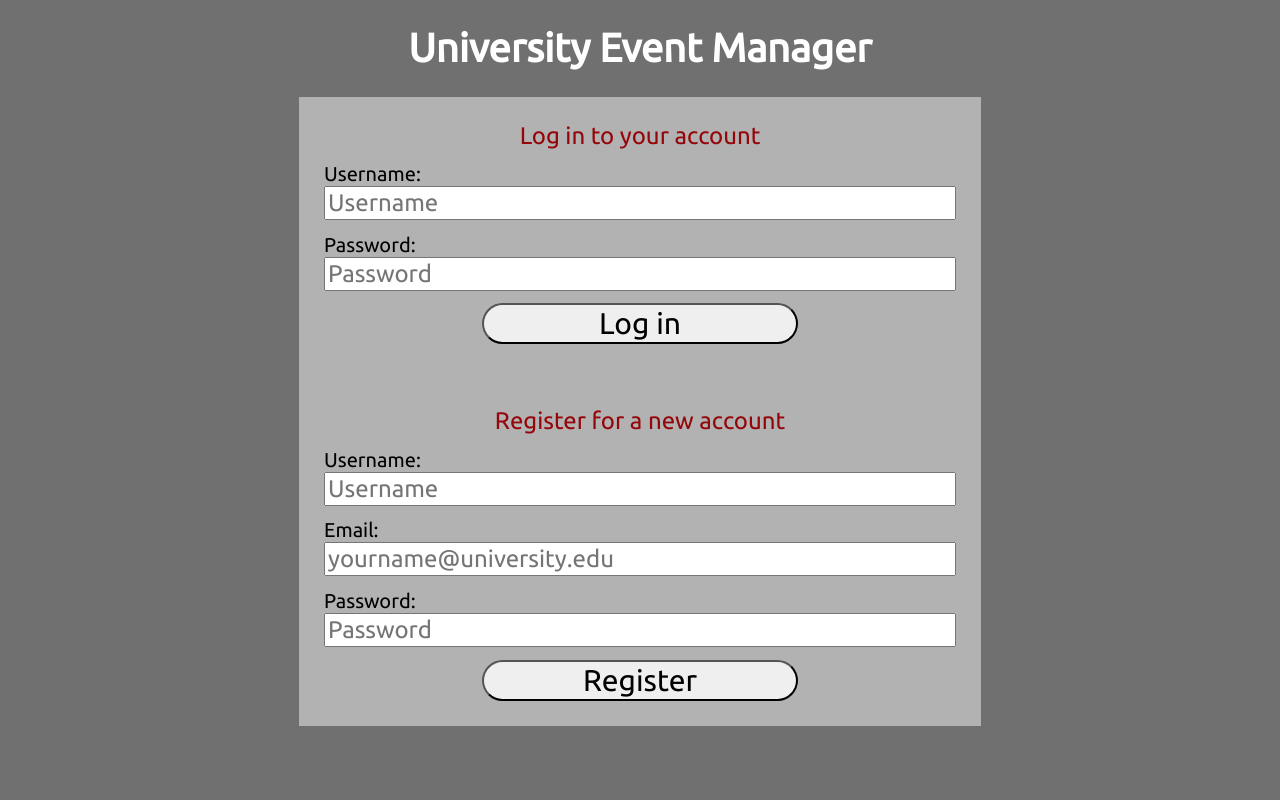
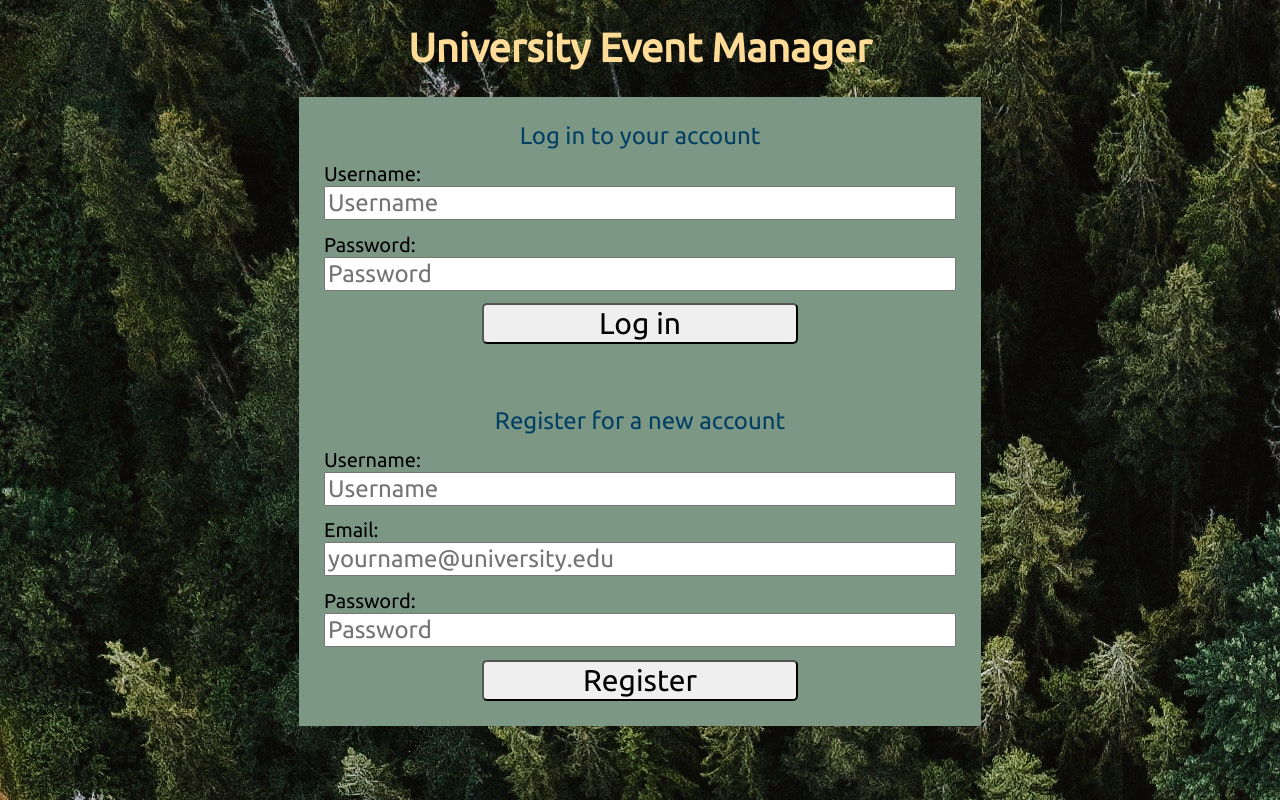
Before and after one commit to abzium/uni-event-manager, a PHP site: page / in a window 1280 px wide. Run offline with PHP 8.4, Linux system fonts and the light colour scheme.

Commit message:
added bg and colors

```diff
--- a/css/styles.css
+++ b/css/styles.css
@@ -1,6 +1,7 @@
 body
 {
-    background-color: #707070;
+    background-color: #28666E;
+    background-image: url(../images/pexels-olena-bohovyk-5345029.jpg);
 }
 
 #title
@@ -10,7 +11,7 @@ body
     margin: 2% 5%;
     text-align: center;
     font-family: 'Ubuntu', sans-serif;
-    color: #FFFFFF;
+    color: #FEDC97;
 }
 
 #loginDiv
@@ -19,7 +20,7 @@ body
     width: 50%;
     margin: auto;
     padding: 25px;
-    background-color: #b2b2b2;
+    background-color: #7C9885;
 }
 
 #registerDiv
@@ -28,7 +29,7 @@ body
     width: 50%;
     margin: auto;
     padding: 25px;
-    background-color: #b2b2b2;
+    background-color: #7C9885;
 }
 
 #loggedInDiv
@@ -52,16 +53,15 @@ body
 .buttons
 {
     font-size: 30px;
-    border-radius: 25px;
+    border-radius: 5px;
     width: 50%;
     margin-left: 25%;
     font-family: 'Ubuntu', sans-serif;
 }
 
 .buttons:hover{
-    background-color: #00d5124f;
-    color: #FFFFFF;
-    opacity: 50%;
+    background-color: #B5B682;
+    opacity: 80%;
 }
 
 #loginName
@@ -108,7 +108,7 @@ input[type="text"],input[type="password"]{
     margin-left: 5%;
     margin-bottom: 2%;
     font-family: 'Ubuntu', sans-serif;
-    color: #95060a;
+    color: #033F63;
 }
 
 #loginResult{
@@ -119,7 +119,7 @@ input[type="text"],input[type="password"]{
     margin-left: 5%;
     margin-bottom: 2%;
     font-family: 'Ubuntu', sans-serif;
-    color: #95060a;
+    color: #033F63;
 }
 
 #userName{
@@ -155,7 +155,7 @@ select{
     margin-top: 2%;
     margin-bottom: 1%;
     font-family: 'Ubuntu', sans-serif;
-    color: #95060a;
+    color: #033F63;
 }
 
 label
```
Also changed, not shown: images/background.png (deleted), images/pexels-olena-bohovyk-5345029.jpg (added).
